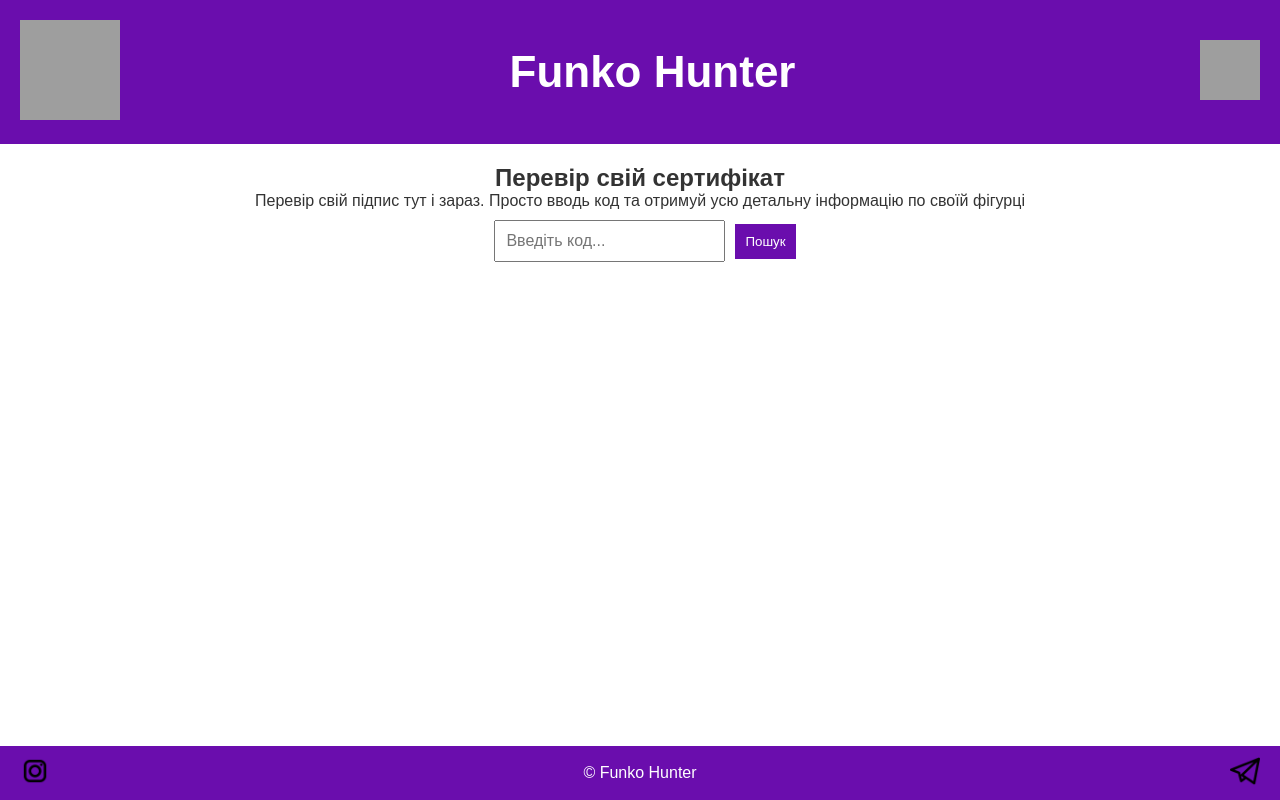
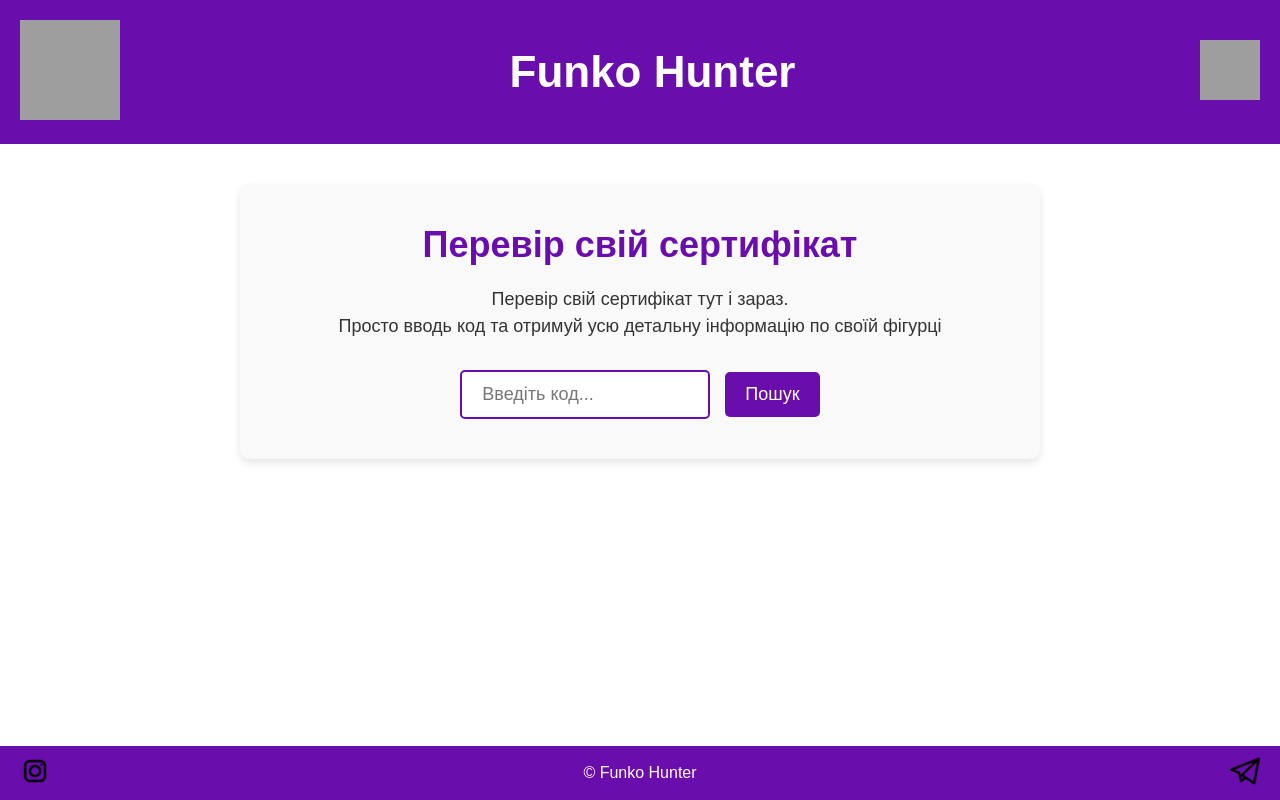
Before and after one commit to Kenchin33/sign-data-storage, a React (Create React App) app: page / in a window 1280 px wide. Built offline with nearby package versions, Linux system fonts and the light colour scheme; grey boxes are pictures that could not be loaded.

Commit message:
Add styles for main-content

```diff
--- a/src/pages/Home.js
+++ b/src/pages/Home.js
@@ -9,9 +9,10 @@
             <Header />
             <div className="main-content">
                 <h2>Перевір свій сертифікат</h2>
-                <p>
-                    Перевір свій підпис тут і зараз. Просто вводь код та отримуй усю детальну інформацію по своїй фігурці
-                </p>
+                <div className="p-text">
+                    <p>Перевір свій сертифікат тут і зараз.</p>
+                    <p>Просто вводь код та отримуй усю детальну інформацію по своїй фігурці</p>
+                </div>
                 <form className="search-form">
                     <input type="text" placeholder="Введіть код..."></input>
                     <button type="submit">Пошук</button>
--- a/src/styles/home.css
+++ b/src/styles/home.css
@@ -3,24 +3,83 @@
 }
 
 .main-content{
-    padding: 20px;
+    padding: 40px 20px;
     text-align: center;
+    background-color: #f9f9f9;
+    border-radius: 10px;
+    box-shadow: 0 4px 8px rgba(0, 0, 0, 0.1);
+    max-width: 800px;
+    margin: 40px auto;
+}
+
+.main-content h2{
+    font-size: 36px;
+    color: #6a0dad;
+    margin-bottom: 20px;
+}
+
+.p-text{
+    font-size: 18px;
+    color: #333;
+    margin-bottom: 30px;
+    line-height: 1.5;
+}
+
+.search-form{
+    display: flex;
+    justify-content: center;
+    align-items: center;
+    gap: 15px;
 }
 
 .search-form input{
-    padding: 10px;
-    margin: 10px;
-    font-size: 16px;
+    padding: 12px 20px;
+    font-size: 18px;
+    border: 2px solid #6a0dad;
+    border-radius: 5px;
+    width: 250px;
+    outline: none;
+}
+
+.search-form input:focus{
+    border-color: #cc98ff;
 }
 
 .search-form button{
-    padding: 10px;
+    padding: 12px 20px;
+    font-size: 18px;
     background-color: #6a0dad;
     color: white;
     border: none;
+    border-radius: 5px;
     cursor: pointer;
+    transition: background-color 0.3s ease;
 }
 
 .search-form button:hover{
     background-color: #520a99;
 }
+
+.search-form button:focus {
+    outline: none;
+}
+
+
+@media (max-width: 600px) {
+    .main-content {
+      padding: 20px;
+    }
+
+    .search-form {
+      flex-direction: column;
+      gap: 10px;
+    }
+
+    .search-form input {
+      width: 100%;
+    }
+
+    .search-form button {
+      width: 100%;
+    }
+  }
```
